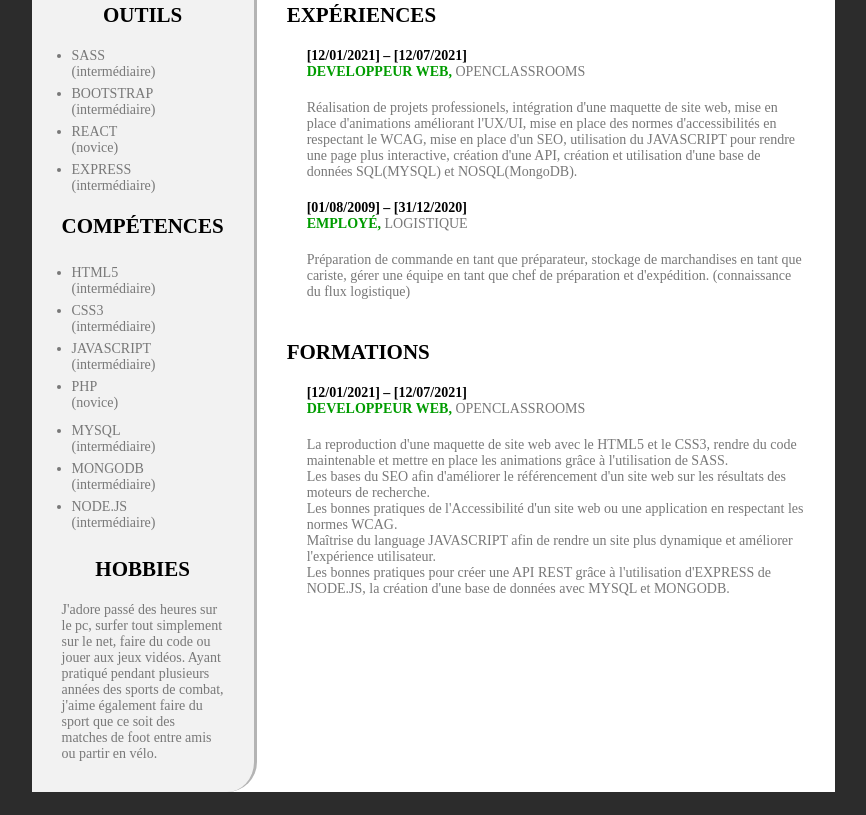
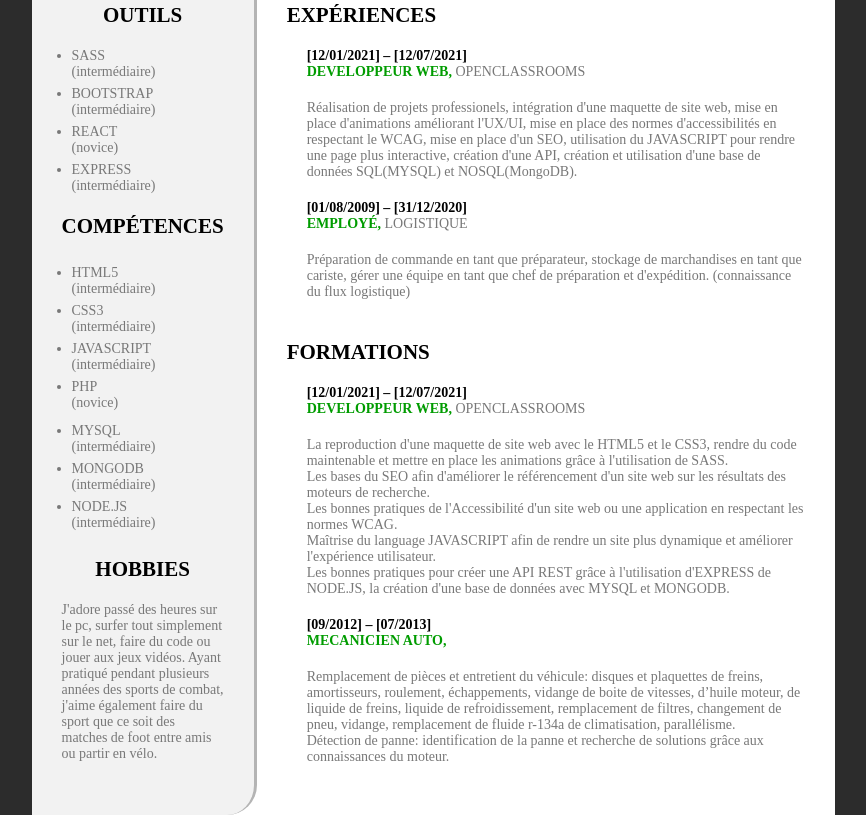
Before and after one commit to lordkao/CV_David_Yem, a website: page index.html in a window 1280 px wide. Shown: the part 420-1235 px from the top of the page, without its empty margins (207-1073 px from the left). Before the commit the page ends 1212 px from the top, so only its background shows below. Drawn offline with Linux system fonts and the light colour scheme.

Commit message:
mecanicien

```diff
--- a/index.html
+++ b/index.html
@@ -108,6 +108,15 @@
                             Les bonnes pratiques pour créer une API REST grâce à l'utilisation d'EXPRESS de NODE.JS, la création d'une base de données avec MYSQL et MONGODB.
                         </p>
                     </div>
+                    <div class="text">
+                        <span>[09/2012] – [07/2013]<br></span>
+                        <span class="experience-post">MECANICIEN AUTO,</span><br>
+                        <p>
+                            Remplacement de pièces et entretient du véhicule: disques et plaquettes de freins, amortisseurs, roulement, échappements, vidange de boite de vitesses, d’huile moteur, de liquide de freins, liquide de refroidissement, remplacement de filtres, changement de pneu, vidange, remplacement de fluide r-134a de climatisation, parallélisme.<br>
+                            Détection de panne: identification de la panne et recherche de solutions grâce aux connaissances du
+                            moteur.
+                        </p>
+                    </div>
                 </div>
             </div>
         </main>
```
